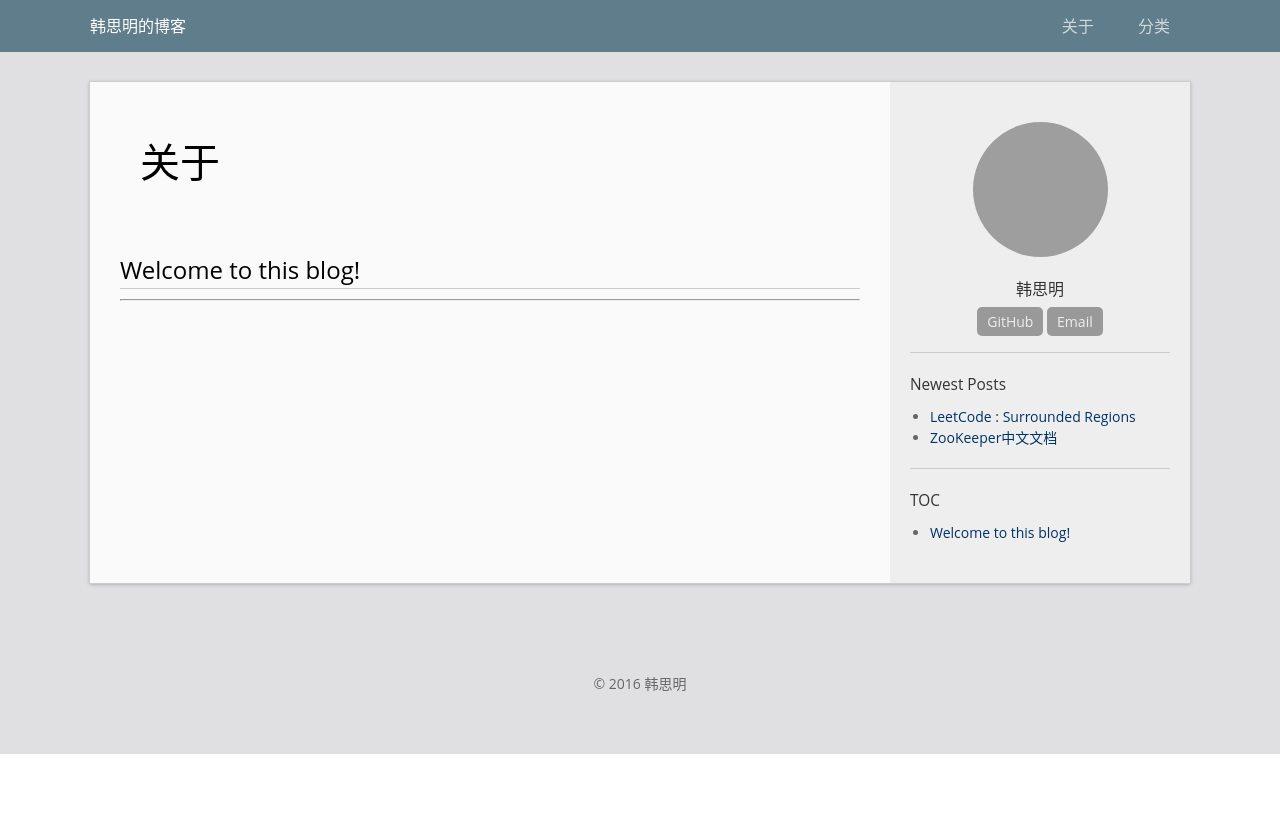
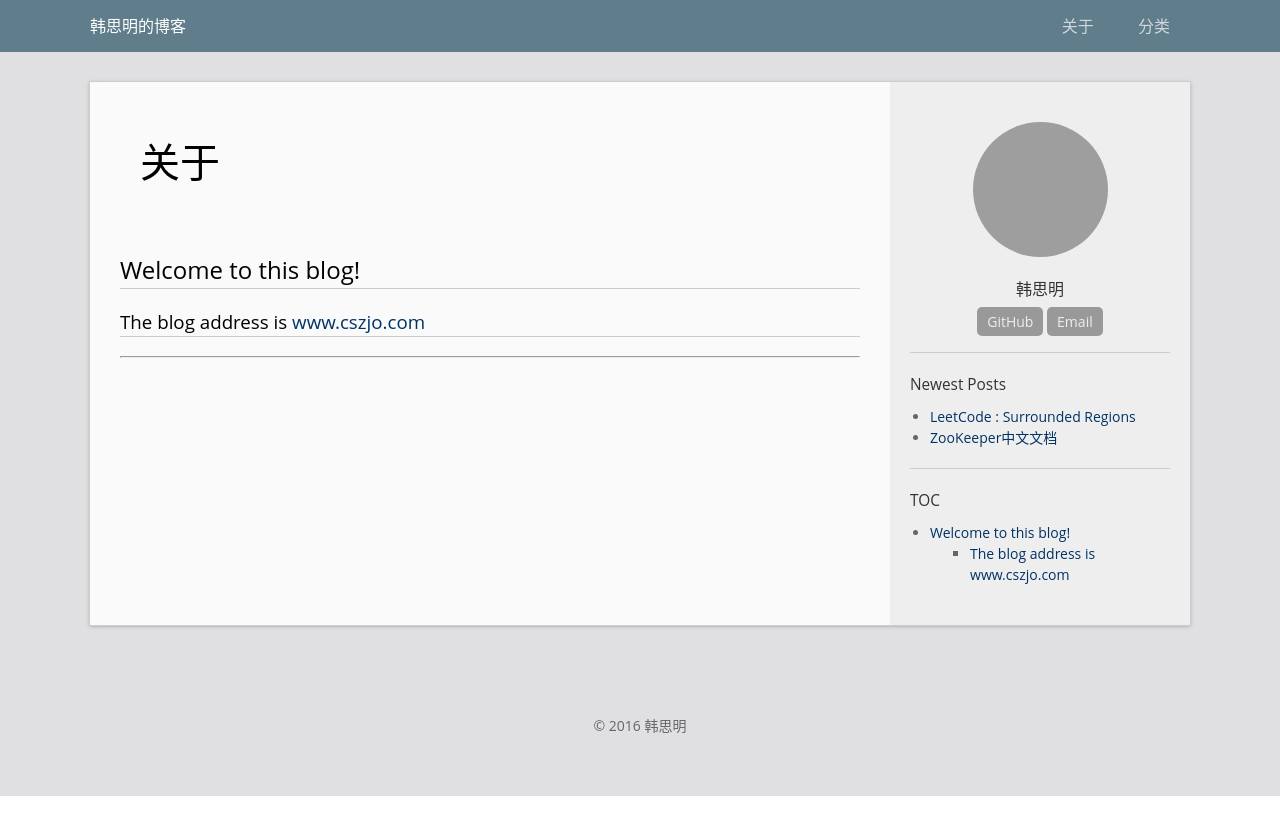
Before and after one commit to hansiming/Blog, a Jekyll site: the page built from about.md, in a window 1280 px wide. Shown: the top 835 px of the page. Built offline with Jekyll 4.4.1, drawn with Linux system fonts in a browser that asks for light colours; grey boxes are pictures that could not be loaded.

Commit message:
update readme.md

```diff
--- a/about.md
+++ b/about.md
@@ -6,4 +6,5 @@ public: true
 ---
 
 # Welcome to this blog!
+### The blog address is [www.cszjo.com]("http://www.cszjo.com")
 ----
```
Also changed, not shown: README.md.
